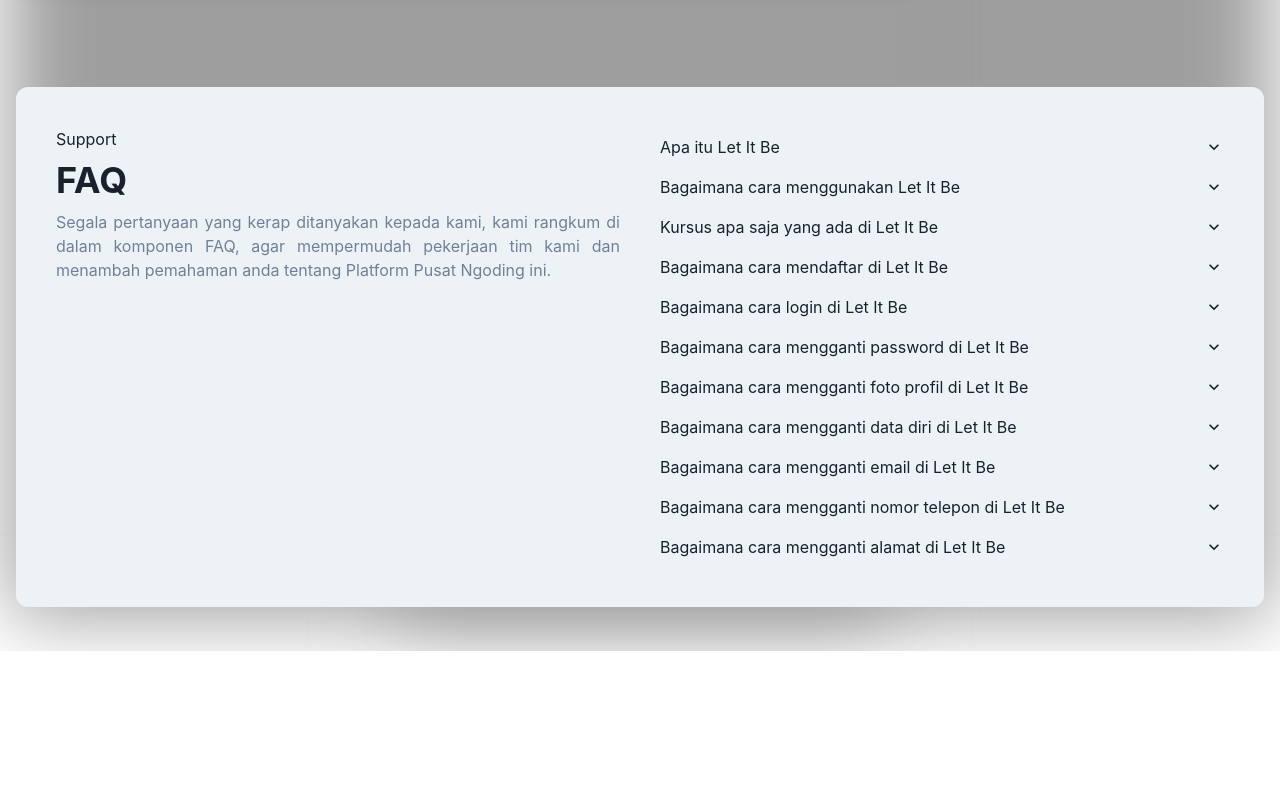
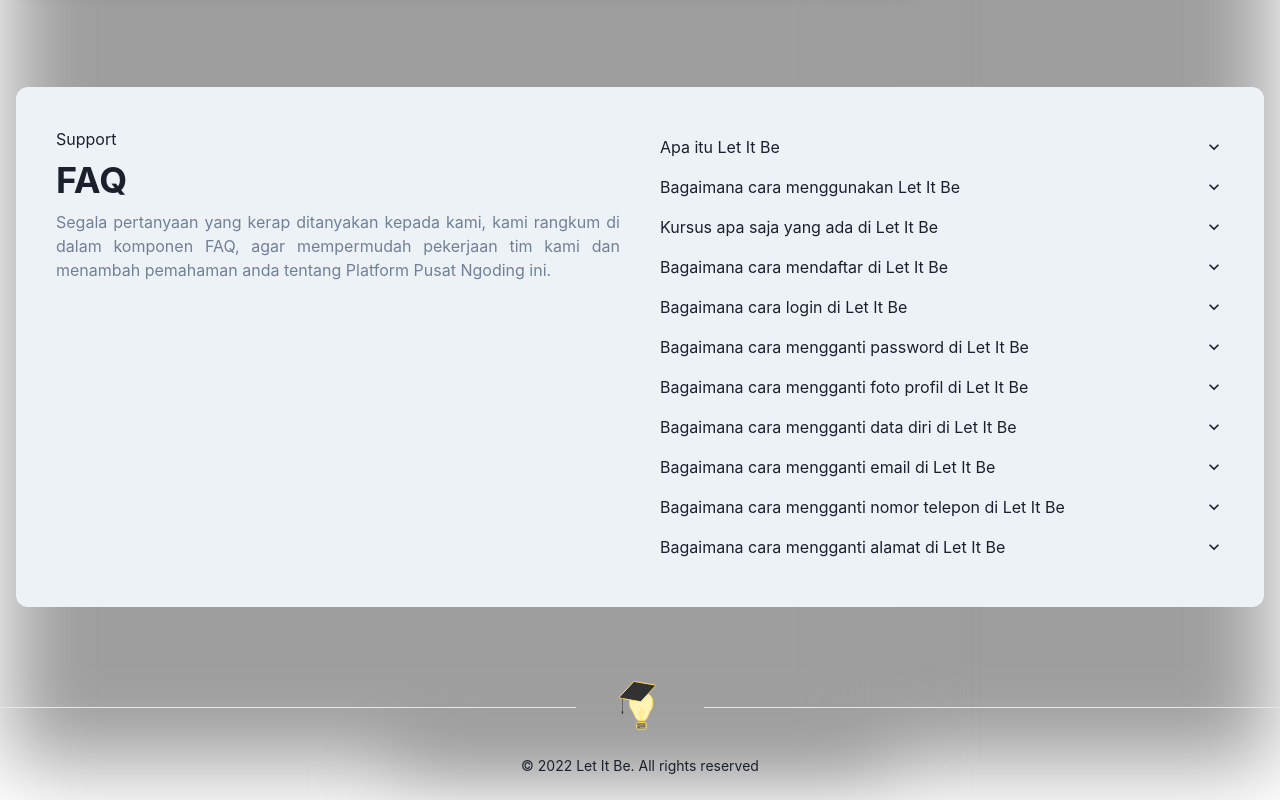
Before and after one commit to ariopri/LMS-Let-It-Be-, a React (Vite) app in the folder frontend/: page / in a window 1280 px wide. Shown: the part 2740-3540 px from the top of the page. Before the commit the page ends 3391 px from the top, so only its background shows below. Built offline with nearby package versions, Linux system fonts and the light colour scheme.

Commit message:
feat: create footer

```diff
--- /dev/null
+++ b/frontend/src/components/footer/Footer.jsx
@@ -0,0 +1,32 @@
+import { Box, Text, Flex, useColorModeValue, Image } from '@chakra-ui/react';
+import logo from '../../assets/logo.svg';
+
+const Footer = () => {
+  return (
+    <Box py={6}>
+      <Flex
+        align={'center'}
+        _before={{
+          content: '""',
+          borderBottom: '1px solid',
+          borderColor: useColorModeValue('gray.200', 'gray.700'),
+          flexGrow: 1,
+          mr: 8,
+        }}
+        _after={{
+          content: '""',
+          borderBottom: '1px solid',
+          borderColor: useColorModeValue('gray.200', 'gray.700'),
+          flexGrow: 1,
+          ml: 8,
+        }}>
+        <Image src={logo} alt="" />
+      </Flex>
+      <Text pt={4} fontSize={'sm'} textAlign={'center'}>
+        © 2022 Let It Be. All rights reserved
+      </Text>
+    </Box>
+  );
+};
+
+export default Footer;
--- a/frontend/src/pages/RoutesOutlet.jsx
+++ b/frontend/src/pages/RoutesOutlet.jsx
@@ -2,6 +2,7 @@ import { Box, Flex, HStack, Text } from '@chakra-ui/react';
 import { useEffect, useState } from 'react';
 import { Outlet } from 'react-router-dom';
 import ReactTypingEffect from 'react-typing-effect';
+import Footer from '../components/footer/Footer';
 import NavigationBar from '../components/navigationBar/NavigationBar';
 
 const RoutesOutlet = () => {
@@ -38,6 +39,7 @@ const RoutesOutlet = () => {
       <Box my={'auto'} h="full" style={{ overflow: 'hidden' }}>
         <Outlet />
       </Box>
+      <Footer />
     </Flex>
   );
 };
```
